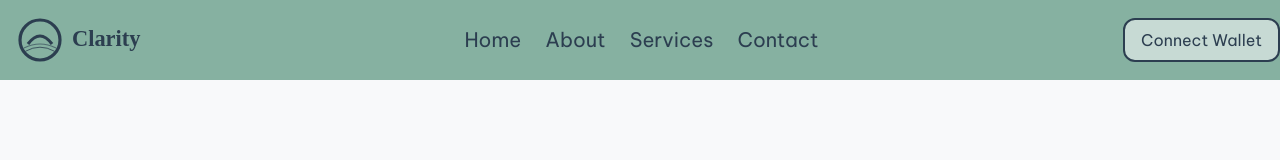
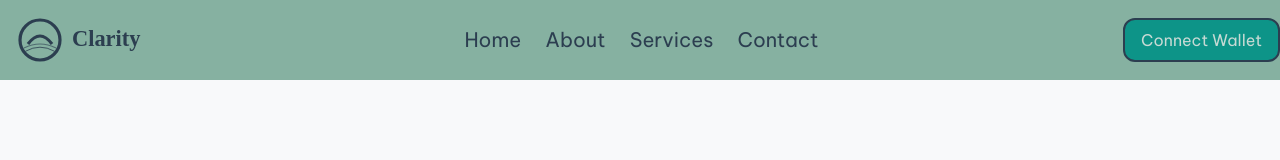
Before and after one commit to EmperorSmiles/Clarity, a React (Vite) app: page / in a window 1280 px wide. Shown: the top 160 px of the page. Built offline with nearby package versions, Linux system fonts and the light colour scheme.

Commit message:
Updated NavBar

```diff
--- a/src/components/NavBar.tsx
+++ b/src/components/NavBar.tsx
@@ -9,7 +9,7 @@ const NavBar = () => {
   ];
 
   return (
-    <nav className="bg-primary-light text-text-light py-2 md:py-0 font-vietnam fixed top-0 left-0 right-0">
+    <nav className="bg-primary-light text-text-light py-2 md:py-0 font-vietnam fixed top-0 left-0 right-0 z-10">
       <div className="container mx-auto flex justify-between items-center">
         <div className="text-lg  md:text-2xl font-bold">
           <div className="flex items-center ">
@@ -29,7 +29,7 @@ const NavBar = () => {
             </li>
           ))}
         </ul>
-        <button className="rounded-xl px-2 py-1 md:px-4 md:py-2 bg-secondary-light text-text-light border-2 border-text-light hover:shadow-md hover:md:shadow-lg hover:bg-text-light hover:text-secondary-light text-md hidden md:block">
+        <button className="rounded-xl px-2 py-1 md:px-4 md:py-2 bg-teal-600 hover:bg-teal-700 border-2 border-text-light hover:shadow-md hover:md:shadow-lg text-secondary-light text-md hidden md:block transition-colors duration-200">
           Connect Wallet
         </button>
       </div>
```
